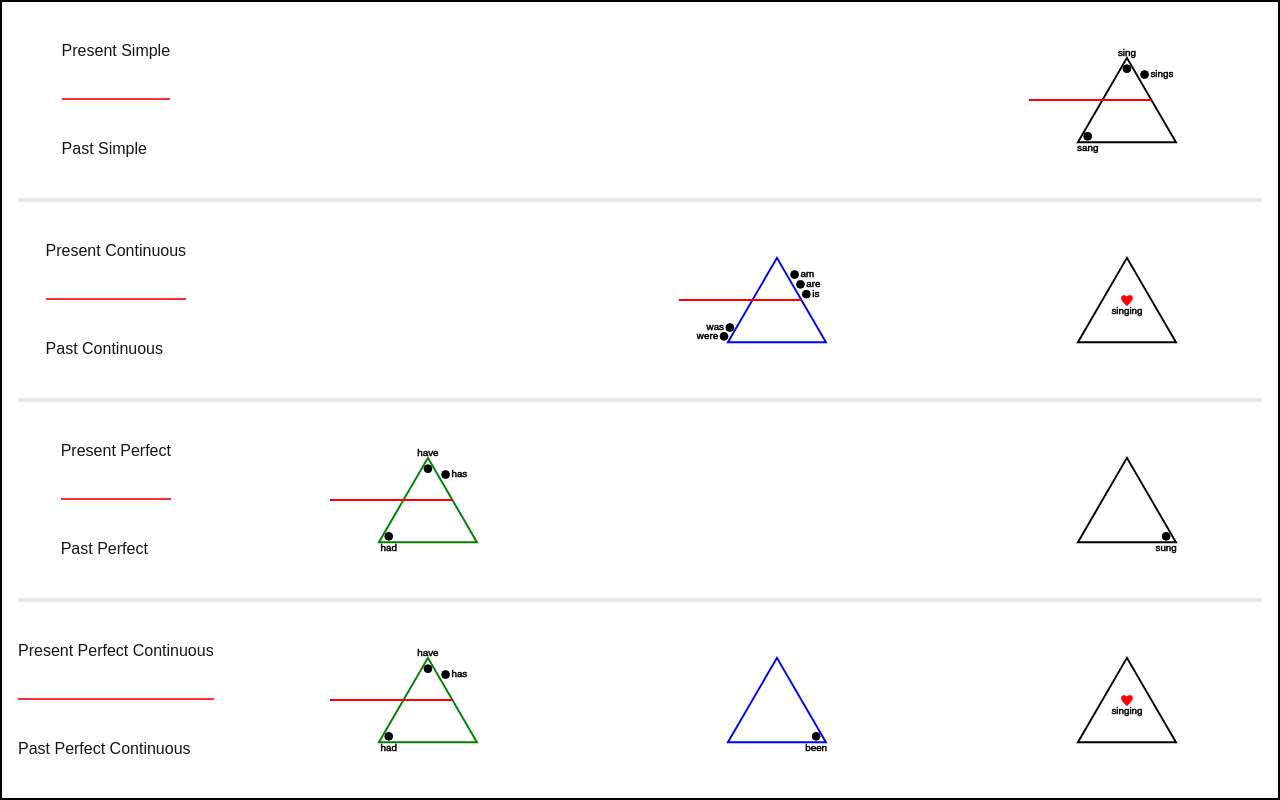
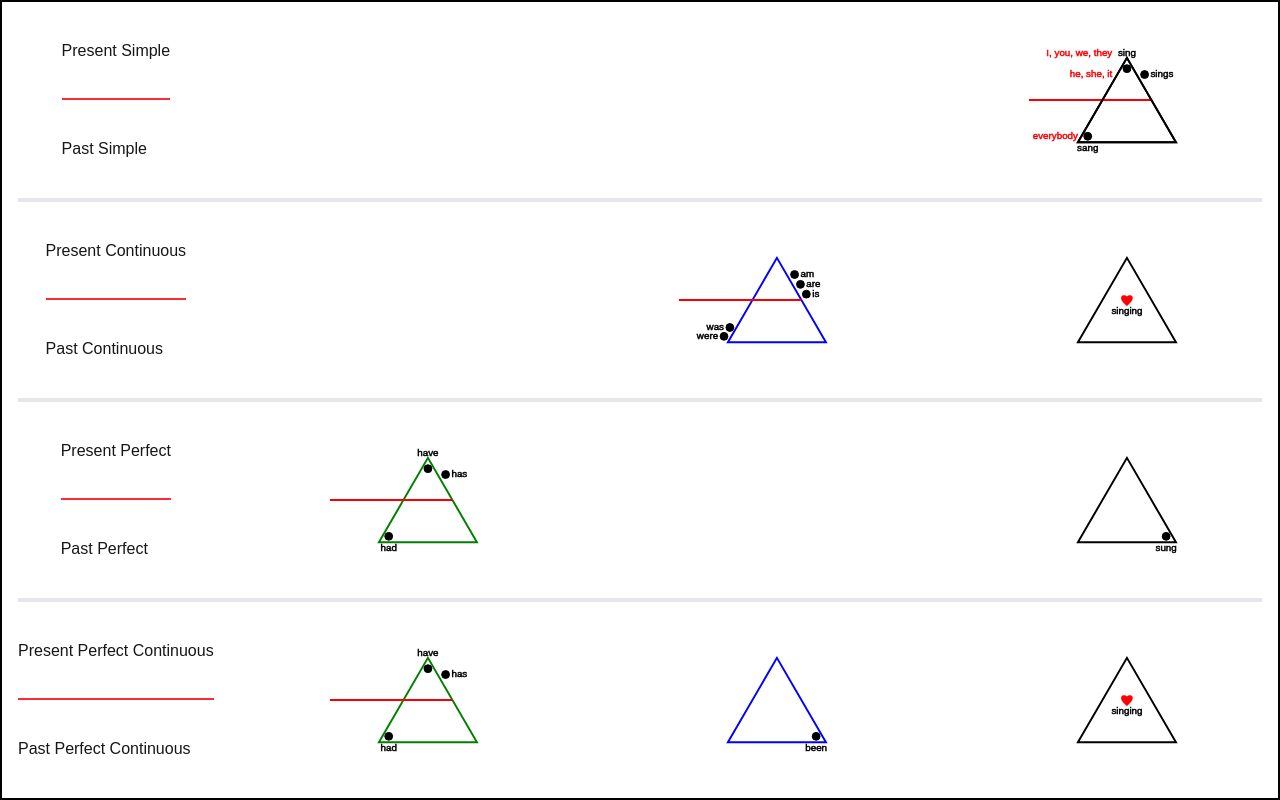
Before and after one commit to riwepo/grammar-triangles, a Next.js app: page /inflected-tenses in a window 1280 px wide. Built offline with nearby package versions, Linux system fonts and the light colour scheme.

Commit message:
show some pronouns

```diff
--- a/src/components/inflected-tenses.jsx
+++ b/src/components/inflected-tenses.jsx
@@ -4,6 +4,7 @@ import { useState, useEffect } from "react";
 import { nanoid } from "nanoid";
 
 import NormalVerbTriangle from "@/components/normal-verb-triangle";
+import NormalPronounTriangle from "@/components/normal-pronoun-triangle";
 import ToBeVerbTriangle from "@/components/to-be-verb-triangle";
 
 import { VERBS } from "@/lib/utils/words";
@@ -14,7 +15,7 @@ function TensesBlueprint({ bossVerb }) {
   const [ids, setIds] = useState(null);
   useEffect(() => {
     const generateIds = () => {
-      return "01234567".split("").map((n) => nanoid());
+      return "012345678".split("").map((n) => nanoid());
     };
     const ids = generateIds();
     setIds(ids);
@@ -41,6 +42,17 @@ function TensesBlueprint({ bossVerb }) {
           thirdPersonSingular: true,
           preterite: true,
           tenseLine: true,
+        }}
+        colour="black"
+      />
+      <NormalPronounTriangle
+        uuid={ids[0]}
+        className="col-start-4 row-start-1"
+        verbForms={bossVerb}
+        visibility={{
+          headPronouns: true,
+          thirdPersonSingularPronouns: true,
+          preteritePronouns: true,
         }}
         colour="black"
       />
```
